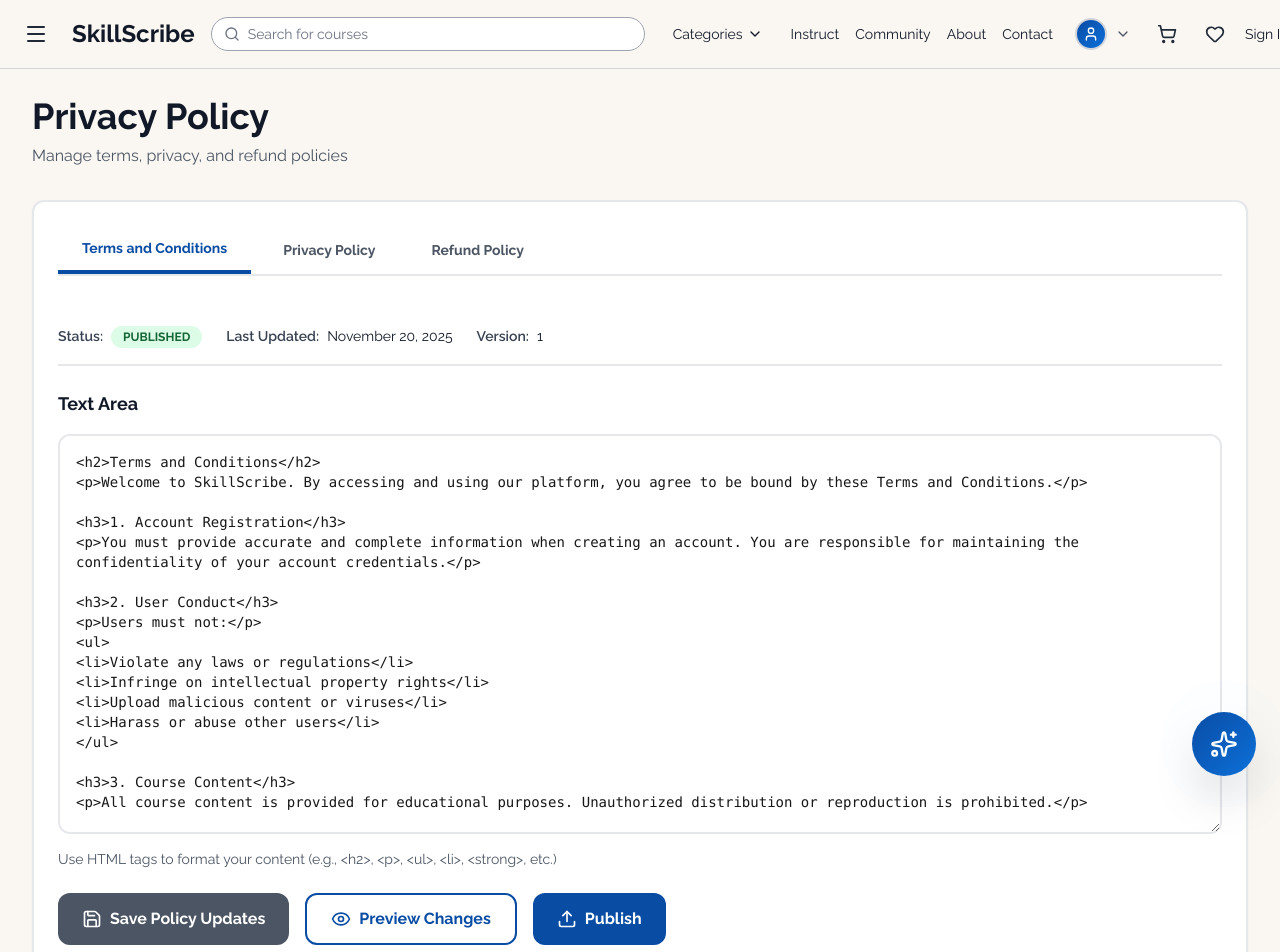
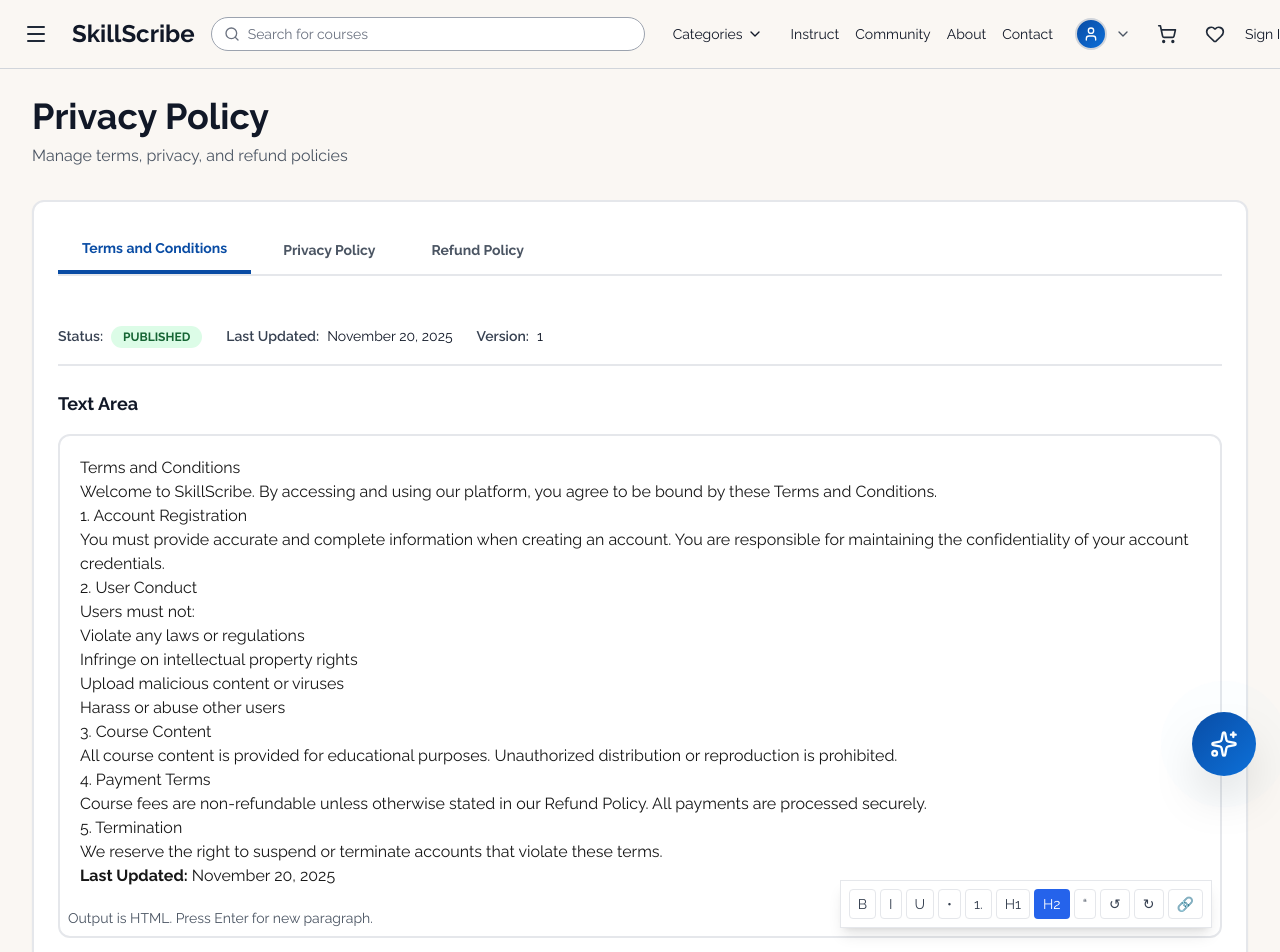
Before and after one commit to saadmansakib47/SkillScribe, a Next.js app: page /admin/policy-management in a window 1280 px wide. Shown: the top 952 px of the page. Built offline with nearby package versions, Linux system fonts and the light colour scheme; a web font is replaced by a local one.

Commit message:
feat : add TipTap rich text editor, and wrap admin layout with fixed sidebar

```diff
--- a/package.json
+++ b/package.json
@@ -11,6 +11,9 @@
   },
   "dependencies": {
     "@radix-ui/react-slot": "^1.2.3",
+    "@tiptap/pm": "^3.11.0",
+    "@tiptap/react": "^3.11.0",
+    "@tiptap/starter-kit": "^3.11.0",
     "class-variance-authority": "^0.7.1",
     "clsx": "^2.1.1",
     "date-fns": "^4.1.0",
--- a/src/app/admin/adminLayout.tsx
+++ b/src/app/admin/adminLayout.tsx
@@ -9,12 +9,11 @@
 export default function AdminLayout({ children }: AdminLayoutProps) {
   return (
     <div className="flex">
-      {/* Fixed Admin Sidebar */}
+      {/* fixed sidebar */}
       <FixedAdminSidebar />
 
-      {/* Main Content */}
       <main className="flex-1 ml-64 p-8">
-        {/* ml-64 = width of sidebar */}
+        {/* ml-64 = same width as sidebar */}
         {children}
       </main>
     </div>
--- a/src/components/admin/policy-management/RichTextEditor.tsx
+++ b/src/components/admin/policy-management/RichTextEditor.tsx
@@ -1,24 +1,152 @@
 "use client";
 
-import React from 'react';
+import React, { useEffect } from "react";
+import { EditorContent, useEditor } from "@tiptap/react";
+import StarterKit from "@tiptap/starter-kit";
+import Underline from "@tiptap/extension-underline";
+import Link from "@tiptap/extension-link";
 
 interface RichTextEditorProps {
   value: string;
   onChange: (content: string) => void;
+  className?: string;
 }
 
-export default function RichTextEditor({ value, onChange }: RichTextEditorProps) {
+export default function RichTextEditor({
+  value,
+  onChange,
+  className = "",
+}: RichTextEditorProps) {
+  const editor = useEditor({
+    extensions: [
+      StarterKit.configure({
+        heading: { levels: [1, 2, 3] },
+      }),
+      Underline,
+      Link.configure({
+        openOnClick: false,
+      }),
+    ],
+    content: value || "<p></p>",
+    immediatelyRender: false,
+    onUpdate: ({ editor }) => {
+      onChange(editor.getHTML());
+    },
+    editorProps: {
+      attributes: {
+        class: "prose prose-sm focus:outline-none max-h-[60vh] overflow-auto",
+      },
+    },
+  });
+
+  useEffect(() => {
+    if (editor && value !== editor.getHTML()) {
+      editor.commands.setContent(value || "<p></p>", {
+        emitUpdate: false,
+      });
+    }
+  }, [value, editor]);
+
   return (
-    <div className="rich-text-editor">
-      <textarea
-        value={value}
-        onChange={(e) => onChange(e.target.value)}
-        className="w-full min-h-[400px] p-4 border-2 border-gray-200 rounded-xl focus:ring-2 focus:ring-[#094CA4] focus:border-[#094CA4] font-mono text-sm resize-y"
-        placeholder="Enter HTML content here..."
-      />
+    <div
+      className={`rich-text-editor border-2 border-gray-200 rounded-xl p-2 relative ${className}`}
+    >
+      {/* Editor box */}
+      <div className="p-3 bg-white rounded-md min-h-[200px]">
+        <EditorContent editor={editor} />
+      </div>
+
+      {/* --- Toolbar positioned bottom-right --- */}
+      <div className="absolute bottom-2 right-2 flex flex-wrap gap-1 bg-white p-2 shadow-lg rounded-md border border-gray-200">
+        <ToolbarButton onClick={() => editor?.chain().focus().toggleBold().run()} active={editor?.isActive("bold")}>
+          B
+        </ToolbarButton>
+
+        <ToolbarButton onClick={() => editor?.chain().focus().toggleItalic().run()} active={editor?.isActive("italic")}>
+          I
+        </ToolbarButton>
+
+        <ToolbarButton onClick={() => editor?.chain().focus().toggleUnderline().run()} active={editor?.isActive("underline")}>
+          U
+        </ToolbarButton>
+
+        <ToolbarButton onClick={() => editor?.chain().focus().toggleBulletList().run()} active={editor?.isActive("bulletList")}>
+          •
+        </ToolbarButton>
+
+        <ToolbarButton onClick={() => editor?.chain().focus().toggleOrderedList().run()} active={editor?.isActive("orderedList")}>
+          1.
+        </ToolbarButton>
+
+        <ToolbarButton
+          onClick={() => editor?.chain().focus().toggleHeading({ level: 1 }).run()}
+          active={editor?.isActive("heading", { level: 1 })}
+        >
+          H1
+        </ToolbarButton>
+
+        <ToolbarButton
+          onClick={() => editor?.chain().focus().toggleHeading({ level: 2 }).run()}
+          active={editor?.isActive("heading", { level: 2 })}
+        >
+          H2
+        </ToolbarButton>
+
+        <ToolbarButton onClick={() => editor?.chain().focus().toggleBlockquote().run()} active={editor?.isActive("blockquote")}>
+          “
+        </ToolbarButton>
+
+        <ToolbarButton onClick={() => editor?.chain().focus().undo().run()}>
+          ↺
+        </ToolbarButton>
+
+        <ToolbarButton onClick={() => editor?.chain().focus().redo().run()}>
+          ↻
+        </ToolbarButton>
+
+        <ToolbarButton
+          onClick={() => {
+            if (!editor) return;
+            const prev = editor.getAttributes("link").href || "";
+            const url = window.prompt("Enter link URL", prev);
+            if (url === null) return;
+            if (url === "") {
+              editor.chain().focus().extendMarkRange("link").unsetLink().run();
+            } else {
+              editor.chain().focus().extendMarkRange("link").setLink({ href: url }).run();
+            }
+          }}
+          active={editor?.isActive("link")}
+        >
+          🔗
+        </ToolbarButton>
+      </div>
+
       <p className="mt-2 text-sm text-gray-600">
-        Use HTML tags to format your content (e.g., &lt;h2&gt;, &lt;p&gt;, &lt;ul&gt;, &lt;li&gt;, &lt;strong&gt;, etc.)
+        Output is HTML. Press Enter for new paragraph.
       </p>
     </div>
   );
 }
+
+/* Toolbar button */
+function ToolbarButton({
+  children,
+  onClick,
+  active,
+}: {
+  children: React.ReactNode;
+  onClick?: () => void;
+  active?: boolean;
+}) {
+  return (
+    <button
+      type="button"
+      onClick={onClick}
+      className={`px-2 py-1 border rounded text-sm ${active ? "bg-blue-600 text-white border-transparent" : "bg-white text-gray-700"
+        }`}
+    >
+      {children}
+    </button>
+  );
+}
```
Also changed, not shown: 1 other file (tests, documents, lock files or other folders).
